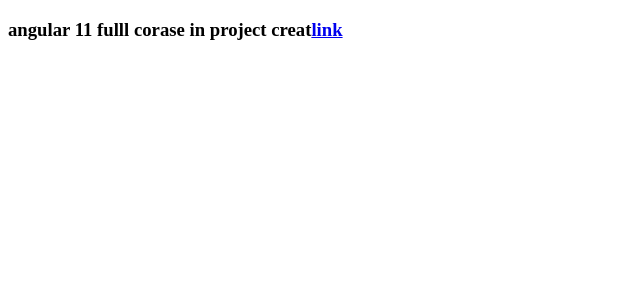
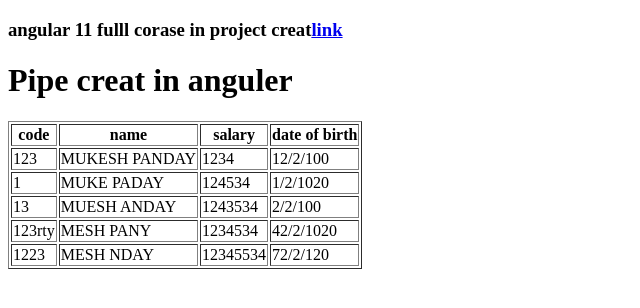
Before and after one commit to Gyanendra777/angular, an Angular app: page / in a window 1280 px wide. Shown: the top 308 px of the page, without its empty margins (0-640 px from the left). Built offline with nearby package versions, Linux system fonts and the light colour scheme.

Commit message:
creat pipe

```diff
--- a/src/app/app.component.html
+++ b/src/app/app.component.html
@@ -1,2 +1,18 @@
 
-<h3>angular 11 fulll corase in project creat<a href="https://www.youtube.com/watch?v=m1F7Tlm0-cY&list=PL_qizAfcpJ-PQsBV9ZWDQKXmwsJSJP3dJ">link</a></h3>
+<h3>angular 11 fulll corase in project creat<a href="https://youtu.be/dzHVpfN8hsA">link</a></h3>
+<h1>Pipe creat in anguler</h1>
+<table border=1>
+  <tr>
+    <th>code</th>
+    <th>name</th>
+    <th>salary</th>
+    <th>date of birth</th>
+  </tr>
+  <tr *ngFor="let emply of em">
+    <td>{{emply.code}}</td>
+    <td>{{emply.name | uppercase}}</td>
+    <td>{{emply.salary}}</td>
+    <td>{{emply.date}}</td>
+  </tr>
+
+</table>
--- a/src/app/app.component.ts
+++ b/src/app/app.component.ts
@@ -7,4 +7,11 @@
 })
 export class AppComponent {
   title = 'angular';
+  em :any[]=[
+    {code:"123",name:"mukesh panday",salary:1234,date:'12/2/100'},
+    {code:"1",name:"muke paday",salary:124534,date:'1/2/1020'},
+    {code:"13",name:"muesh anday",salary:1243534,date:'2/2/100'},
+    {code:"123rty",name:"mesh pany",salary:1234534,date:'42/2/1020'},
+    {code:"1223",name:"mesh nday",salary:12345534,date:'72/2/120'},
+  ]
 }
```
